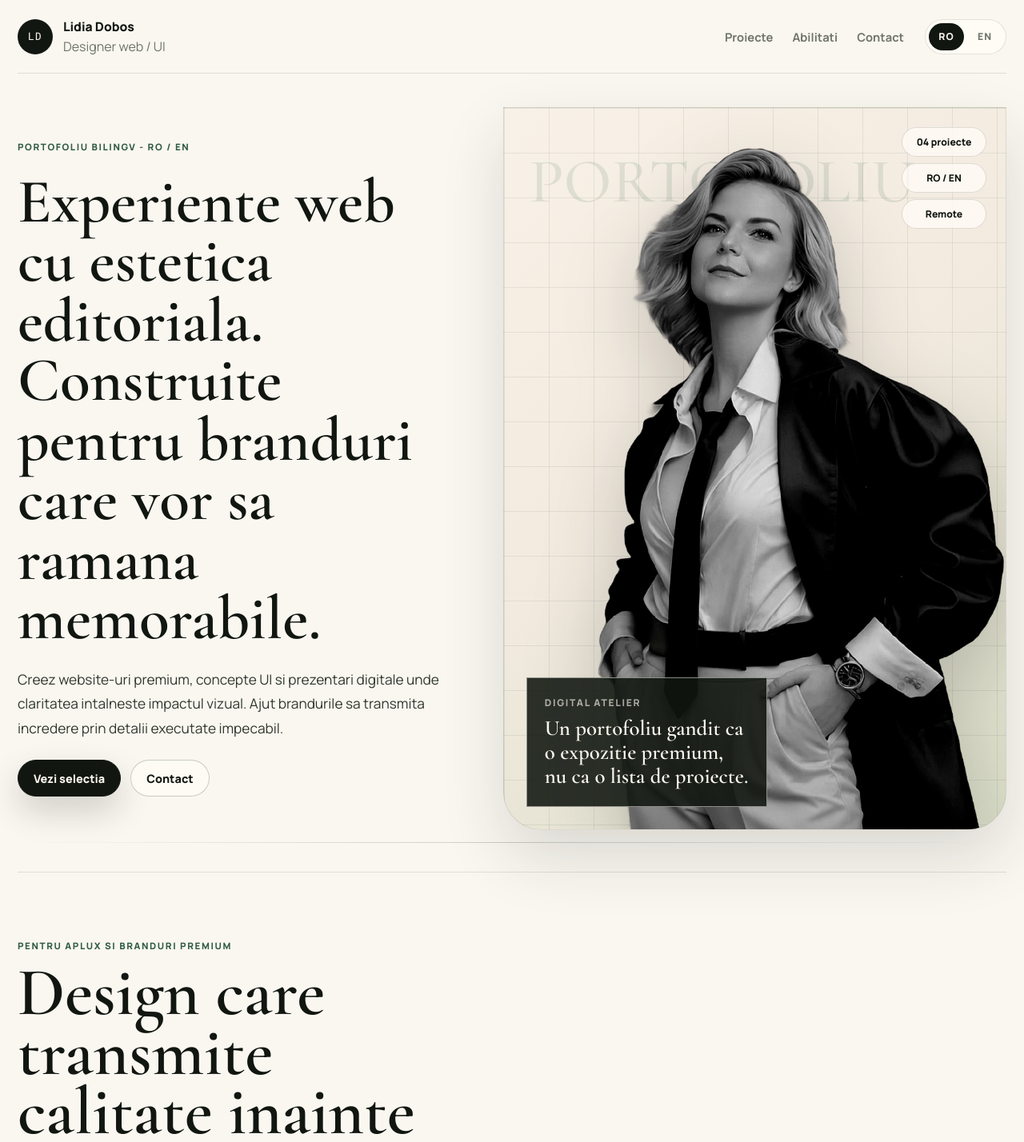
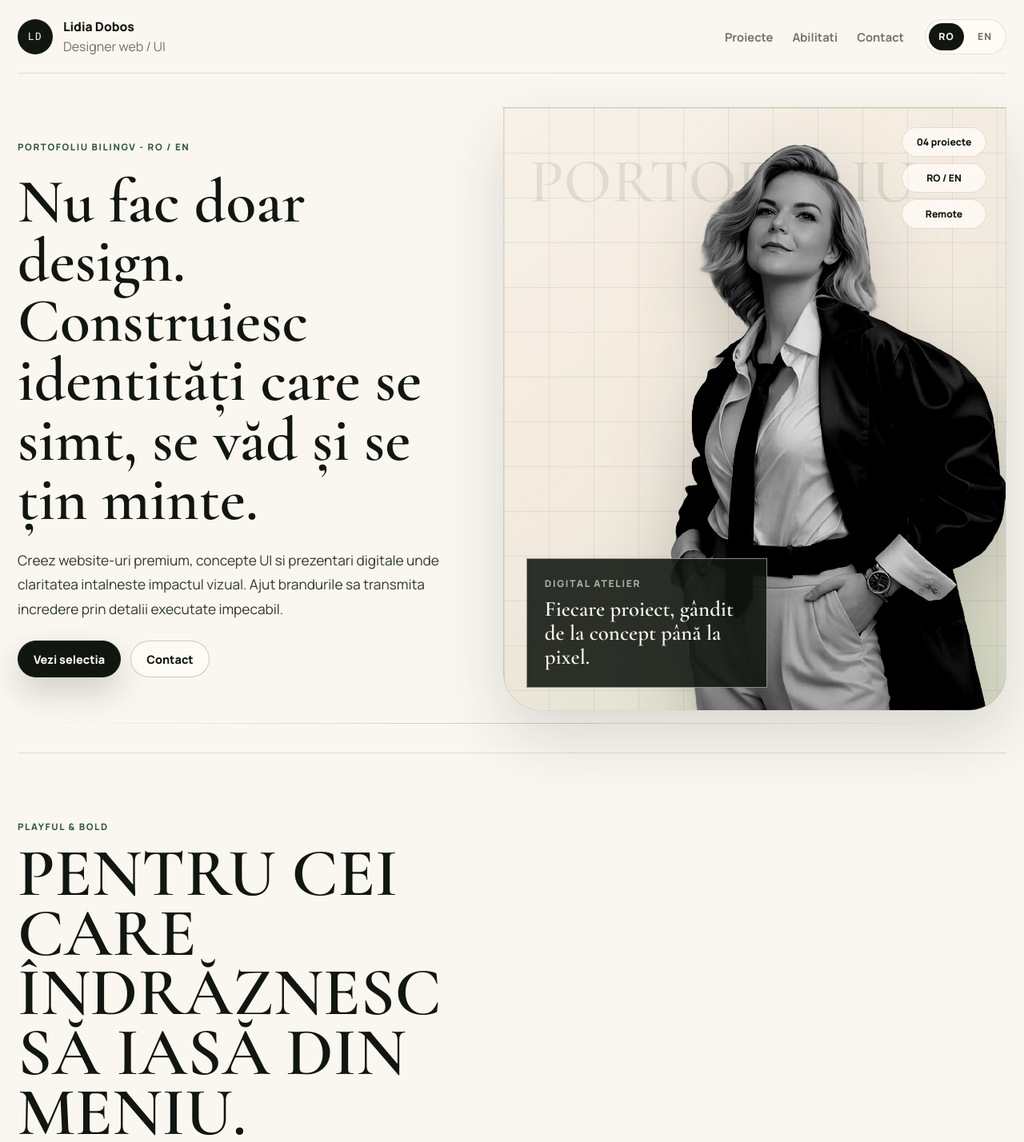
Before and after one commit to lidiadobos03-byte/My-portfolio, a React (Vite) app: page / in a window 1280 px wide. Shown: the top 1428 px of the page at 80% size. Built offline with nearby package versions, Linux system fonts and the light colour scheme.

Commit message:
Update Romanian portfolio copy

```diff
--- a/src/App.jsx
+++ b/src/App.jsx
@@ -32,7 +32,7 @@ const content = {
     hero: {
       eyebrow: 'Portofoliu bilingv - RO / EN',
       title:
-        'Experiente web cu estetica editoriala. Construite pentru branduri care vor sa ramana memorabile.',
+        'Nu fac doar design. Construiesc identități care se simt, se văd și se țin minte.',
       text:
         'Creez website-uri premium, concepte UI si prezentari digitale unde claritatea intalneste impactul vizual. Ajut brandurile sa transmita incredere prin detalii executate impecabil.',
       primary: 'Vezi selectia',
@@ -40,14 +40,15 @@ const content = {
       signature: 'Design web, UI si implementare front-end',
       wordmark: 'PORTOFOLIU',
       stageTitle: 'Digital atelier',
-      stageText: 'Un portofoliu gandit ca o expozitie premium, nu ca o lista de proiecte.',
+      stageText: 'Fiecare proiect, gândit de la concept până la pixel.',
       statOne: '04 proiecte',
       statTwo: 'RO / EN',
       statThree: 'Remote',
     },
     intro: {
-      eyebrow: 'Pentru Aplux si branduri premium',
-      title: 'Design care transmite calitate inainte de primul click.',
+      eyebrow: 'Playful & bold',
+      title:
+        'PENTRU CEI CARE ÎNDRĂZNESC SĂ IASĂ DIN MENIU. Design care face oaspeții să fotografieze înainte să mănânce.',
       text:
         'Prima impresie trebuie sa inspire lux si confort vizual. De aceea, pun accent pe compozitii ample, tipografie rafinata si interactiuni subtile, adaptate brandurilor premium.',
       points: ['E-commerce premium', 'Landing pages memorabile', 'Identitate vizuala in browser'],
```
